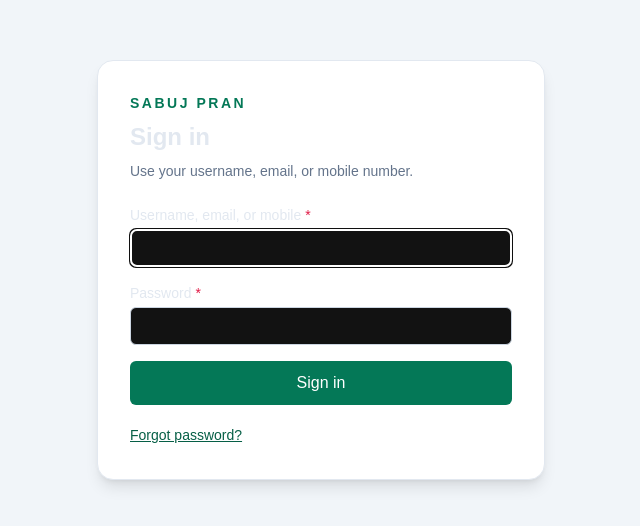
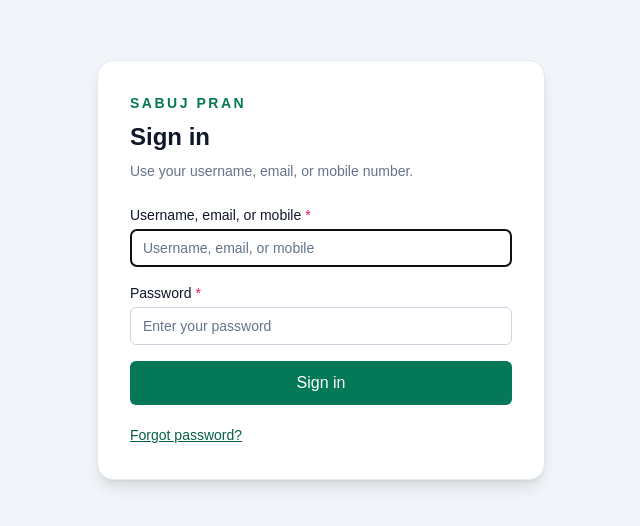
Before and after one commit to Imran-Ahmed0730/NextGen-Solutions-Job-Task, a Next.js app in the folder frontend/: page /login in a window 1280 px wide. Shown: the part 130-656 px from the top of the page, without its empty margins (319-959 px from the left). Built offline with nearby package versions, Linux system fonts and the light colour scheme; no server answers.

Commit message:
feat: add placeholder text to input fields for better user guidance

```diff
--- a/frontend/src/app/change-password/page.tsx
+++ b/frontend/src/app/change-password/page.tsx
@@ -44,17 +44,17 @@ export default function ChangePasswordPage() {
       <form noValidate className="mt-6 max-w-xl space-y-4" onSubmit={submit}>
         <label className="block text-sm font-medium">
           Current password<RequiredMark />
-          <input name="current_password" type="password" autoComplete="current-password" required aria-invalid={Boolean(errors.current_password)} aria-describedby={errors.current_password ? 'current-password-error' : undefined} className="mt-1 w-full rounded-md border px-3 py-2" />
+          <input name="current_password" type="password" placeholder="Enter your current password" autoComplete="current-password" required aria-invalid={Boolean(errors.current_password)} aria-describedby={errors.current_password ? 'current-password-error' : undefined} className="mt-1 w-full rounded-md border px-3 py-2" />
           <FieldError id="current-password-error" message={errors.current_password} />
         </label>
         <label className="block text-sm font-medium">
           New password<RequiredMark />
-          <input name="new_password" type="password" autoComplete="new-password" required aria-invalid={Boolean(errors.new_password)} aria-describedby={errors.new_password ? 'new-password-error' : undefined} className="mt-1 w-full rounded-md border px-3 py-2" />
+          <input name="new_password" type="password" placeholder="At least 8 characters" autoComplete="new-password" required aria-invalid={Boolean(errors.new_password)} aria-describedby={errors.new_password ? 'new-password-error' : undefined} className="mt-1 w-full rounded-md border px-3 py-2" />
           <FieldError id="new-password-error" message={errors.new_password} />
         </label>
         <label className="block text-sm font-medium">
           Confirm new password<RequiredMark />
-          <input name="confirm_password" type="password" autoComplete="new-password" required aria-invalid={Boolean(errors.confirm_password)} aria-describedby={errors.confirm_password ? 'confirm-password-error' : undefined} className="mt-1 w-full rounded-md border px-3 py-2" />
+          <input name="confirm_password" type="password" placeholder="Re-enter your new password" autoComplete="new-password" required aria-invalid={Boolean(errors.confirm_password)} aria-describedby={errors.confirm_password ? 'confirm-password-error' : undefined} className="mt-1 w-full rounded-md border px-3 py-2" />
           <FieldError id="confirm-password-error" message={errors.confirm_password} />
         </label>
         <button className="rounded-md bg-emerald-700 px-4 py-2 font-medium text-white">Update password</button>
--- a/frontend/src/app/forgot-password/page.tsx
+++ b/frontend/src/app/forgot-password/page.tsx
@@ -55,6 +55,7 @@ export default function ForgotPasswordPage() {
             <input
               name="email"
               type="email"
+              placeholder="name@example.com"
               autoComplete="email"
               required
               aria-invalid={Boolean(errors.email)}
--- a/frontend/src/app/globals.css
+++ b/frontend/src/app/globals.css
@@ -3,7 +3,7 @@
 @tailwind utilities;
 
 :root {
-  color-scheme: dark;
+  color-scheme: light;
 }
 
 html,
@@ -11,10 +11,23 @@ body {
   margin: 0;
   min-height: 100%;
   background: #020617;
-  color: #e2e8f0;
+  color: #0f172a;
   font-family: Arial, Helvetica, sans-serif;
 }
 
 * {
   box-sizing: border-box;
 }
+
+input,
+textarea,
+select {
+  color: #0f172a;
+  background-color: #fff;
+}
+
+input::placeholder,
+textarea::placeholder {
+  color: #64748b;
+  opacity: 1;
+}
--- a/frontend/src/app/login/page.tsx
+++ b/frontend/src/app/login/page.tsx
@@ -50,6 +50,7 @@ export default function LoginPage() {
             Username, email, or mobile<RequiredMark />
             <input
               name="username"
+              placeholder="Username, email, or mobile"
               autoComplete="username"
               autoFocus
               minLength={1}
@@ -65,6 +66,7 @@ export default function LoginPage() {
             <input
               name="password"
               type="password"
+              placeholder="Enter your password"
               autoComplete="current-password"
               minLength={1}
               required
--- a/frontend/src/app/reset-password/page.tsx
+++ b/frontend/src/app/reset-password/page.tsx
@@ -60,6 +60,7 @@ export default function ResetPasswordPage() {
             One-time token from your email<RequiredMark />
             <input
               name="token"
+              placeholder="Paste the one-time token"
               value={token}
               onChange={(event) => setToken(event.target.value)}
               required
@@ -74,6 +75,7 @@ export default function ResetPasswordPage() {
             <input
               name="new_password"
               type="password"
+              placeholder="At least 8 characters"
               autoComplete="new-password"
               required
               aria-invalid={Boolean(errors.new_password)}
@@ -87,6 +89,7 @@ export default function ResetPasswordPage() {
             <input
               name="confirm_password"
               type="password"
+              placeholder="Re-enter your new password"
               autoComplete="new-password"
               required
               aria-invalid={Boolean(errors.confirm_password)}
--- a/frontend/src/app/roles/page.tsx
+++ b/frontend/src/app/roles/page.tsx
@@ -136,12 +136,12 @@ function RolesContent() {
         <form key={selected?.id ?? 'new-role'} noValidate className="space-y-4" onSubmit={submit}>
           <label className="block text-sm font-medium">
             Role name<RequiredMark />
-            <input name="name" required aria-invalid={Boolean(errors.name)} aria-describedby={errors.name ? 'role-name-error' : undefined} defaultValue={selected?.name ?? ''} className="mt-1 w-full rounded-md border px-3 py-2" />
+            <input name="name" placeholder="e.g. Store Manager" required aria-invalid={Boolean(errors.name)} aria-describedby={errors.name ? 'role-name-error' : undefined} defaultValue={selected?.name ?? ''} className="mt-1 w-full rounded-md border px-3 py-2" />
             <FieldError id="role-name-error" message={errors.name} />
           </label>
           <label className="block text-sm font-medium">
             Description
-            <textarea name="description" rows={2} defaultValue={selected?.description ?? ''} className="mt-1 w-full rounded-md border px-3 py-2" />
+            <textarea name="description" rows={2} placeholder="Describe this role's responsibilities (optional)" defaultValue={selected?.description ?? ''} className="mt-1 w-full rounded-md border px-3 py-2" />
           </label>
           <fieldset className="rounded-lg border border-slate-200 p-4">
             <legend className="px-1 text-sm font-medium">Permissions</legend>
--- a/frontend/src/components/auth/user-form.tsx
+++ b/frontend/src/components/auth/user-form.tsx
@@ -115,6 +115,7 @@ export function UserForm({ userId }: { userId: number | null }) {
             Username<RequiredMark />
             <input
               name="username"
+              placeholder="Choose a username"
               defaultValue={record?.username}
               required
               readOnly={Boolean(userId)}
@@ -126,22 +127,22 @@ export function UserForm({ userId }: { userId: number | null }) {
           </label>
           <label className="block text-sm font-medium">
             Full name<RequiredMark />
-            <input name="full_name" defaultValue={record?.full_name} required aria-invalid={Boolean(errors.full_name)} aria-describedby={errors.full_name ? 'full-name-error' : undefined} className="mt-1 w-full rounded-md border px-3 py-2" />
+            <input name="full_name" placeholder="Enter the user's full name" defaultValue={record?.full_name} required aria-invalid={Boolean(errors.full_name)} aria-describedby={errors.full_name ? 'full-name-error' : undefined} className="mt-1 w-full rounded-md border px-3 py-2" />
             <FieldError id="full-name-error" message={errors.full_name} />
           </label>
           <label className="block text-sm font-medium">
             Email
-            <input name="email" type="email" defaultValue={record?.email ?? ''} aria-invalid={Boolean(errors.email)} aria-describedby={errors.email ? 'user-email-error' : undefined} className="mt-1 w-full rounded-md border px-3 py-2" />
+            <input name="email" type="email" placeholder="name@example.com" defaultValue={record?.email ?? ''} aria-invalid={Boolean(errors.email)} aria-describedby={errors.email ? 'user-email-error' : undefined} className="mt-1 w-full rounded-md border px-3 py-2" />
             <FieldError id="user-email-error" message={errors.email} />
           </label>
           <label className="block text-sm font-medium">
             Mobile
-            <input name="mobile" defaultValue={record?.mobile ?? ''} className="mt-1 w-full rounded-md border px-3 py-2" />
+            <input name="mobile" placeholder="e.g. 01XXXXXXXXX" defaultValue={record?.mobile ?? ''} className="mt-1 w-full rounded-md border px-3 py-2" />
           </label>
           {!userId && (
             <label className="block text-sm font-medium">
               Initial password<RequiredMark />
-              <input name="password" type="password" autoComplete="new-password" required aria-invalid={Boolean(errors.password)} aria-describedby={errors.password ? 'user-password-error' : undefined} className="mt-1 w-full rounded-md border px-3 py-2" />
+              <input name="password" type="password" placeholder="At least 8 characters" autoComplete="new-password" required aria-invalid={Boolean(errors.password)} aria-describedby={errors.password ? 'user-password-error' : undefined} className="mt-1 w-full rounded-md border px-3 py-2" />
               <FieldError id="user-password-error" message={errors.password} />
             </label>
           )}
```
Also changed, not shown: frontend/src/app/profile/page.tsx (+4 -4 lines).
